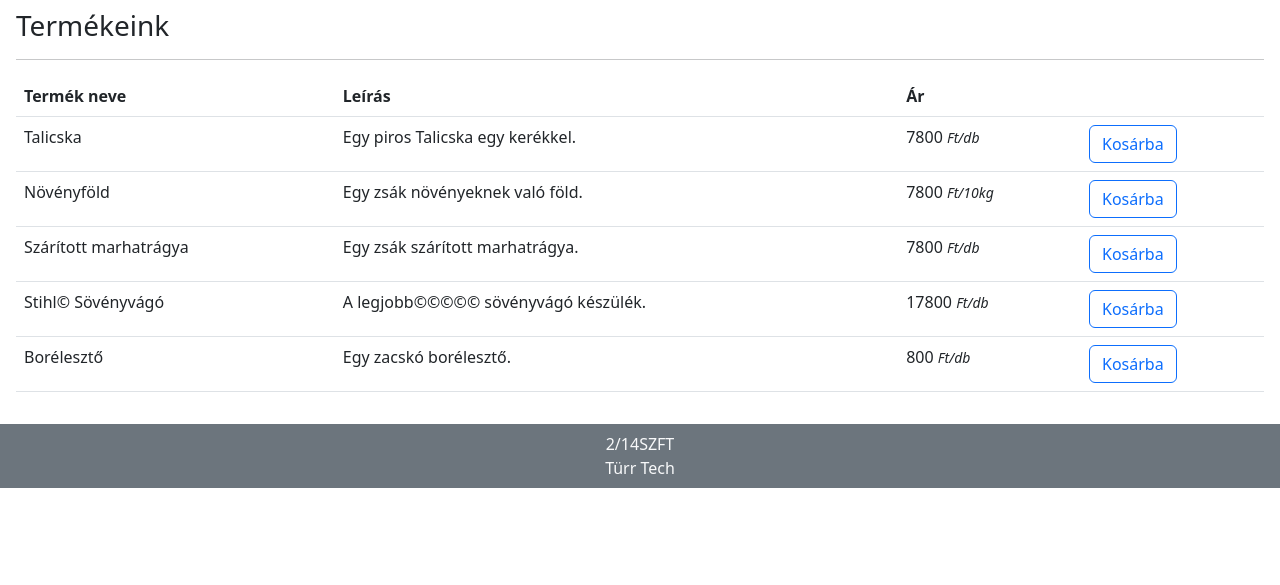
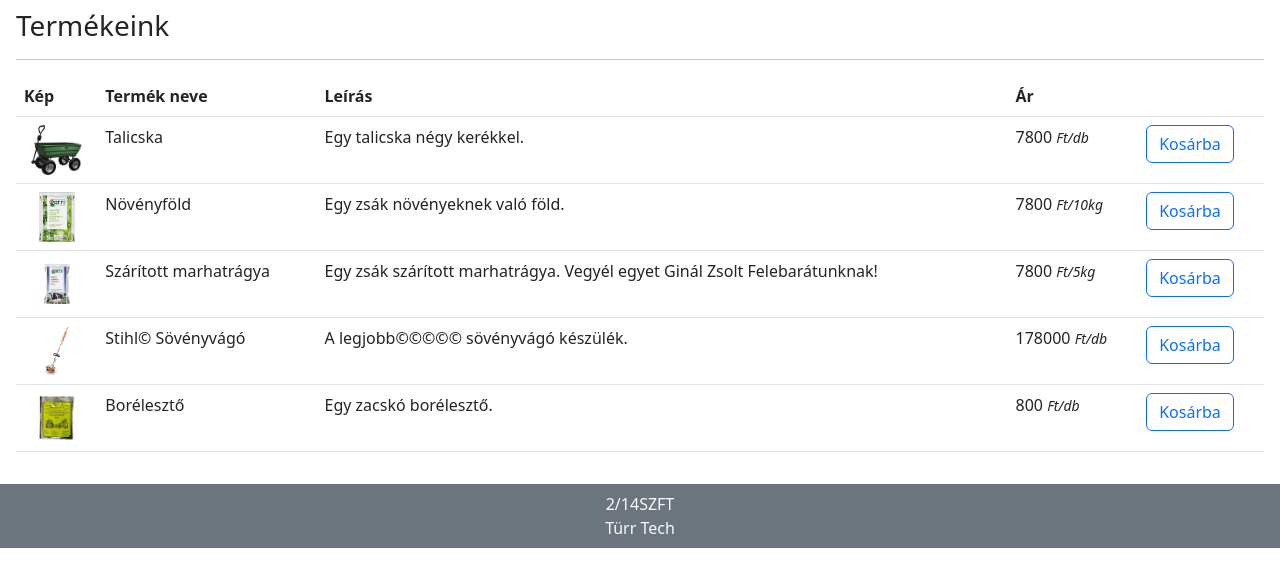
Before and after one commit to zickbalazs/angular-ngView, a plain HTML site: page index.html at #!/shop in a window 1280 px wide. Shown: the part 215-800 px from the top of the page. Drawn offline with Linux system fonts and the light colour scheme.

Commit message:
Képek hozzáadva

```diff
--- a/css/style.css
+++ b/css/style.css
@@ -9,3 +9,6 @@ footer>p{
     border:1px solid black;
     border-radius: 100%;
 }
+td>img{
+    max-height: 50px;
+}
--- a/js/controllers/shopController.js
+++ b/js/controllers/shopController.js
@@ -2,33 +2,38 @@ app.controller('shopController', function($scope){
     $scope.products = [
         {
             itemName:'Talicska',
-            description: 'Egy piros Talicska egy kerékkel.',
+            description: 'Egy talicska négy kerékkel.',
             price: 7800,
-            unit: '/db'
+            unit: '/db',
+            img:'./img/shop/talicska.jpg'
         },
         {
             itemName:'Növényföld',
             description: 'Egy zsák növényeknek való föld.',
             price: 7800,
-            unit: '/10kg'
+            unit: '/10kg',
+            img:'./img/shop/soil.png'
         },
         {
             itemName:'Szárított marhatrágya',
-            description: 'Egy zsák szárított marhatrágya.',
+            description: 'Egy zsák szárított marhatrágya. Vegyél egyet Ginál Zsolt Felebarátunknak!',
             price: 7800,
-            unit: '/db'
+            unit: '/5kg',
+            img:'./img/shop/tragya.jpg'
         },
         {
             itemName:'Stihl© Sövényvágó',
             description: 'A legjobb©©©©© sövényvágó készülék.',
-            price: 17800,
-            unit: '/db'
+            price: 178000,
+            unit: '/db',
+            img:'./img/shop/stihl.png'
         },
         {
             itemName:'Borélesztő',
             description: 'Egy zacskó borélesztő.',
             price: 800,
-            unit: '/db'
+            unit: '/db',
+            img:'./img/shop/boreleszto.jpg'
         }
     ]
 })
--- a/views/shop.html
+++ b/views/shop.html
@@ -3,6 +3,7 @@
 <table class="table table-small">
     <thead>
         <tr>
+            <th>Kép</th>
             <th>Termék neve</th>
             <th>Leírás</th>
             <th>Ár</th>
@@ -11,6 +12,7 @@
     </thead>
     <tbody>
         <tr ng-repeat="product in products">
+            <td class="text-center"><img src="{{product.img}}" alt=""> </td>
             <td>{{product.itemName}}</td>
             <td>{{product.description}}</td>
             <td>{{product.price}} <small><i>Ft{{product.unit}}</i></small></td>
```
Also changed, not shown: img/shop/boreleszto.jpg (added), img/shop/soil.png (added), img/shop/stihl.png (added), img/shop/talicska.jpg (added), img/shop/tragya.jpg (added).
